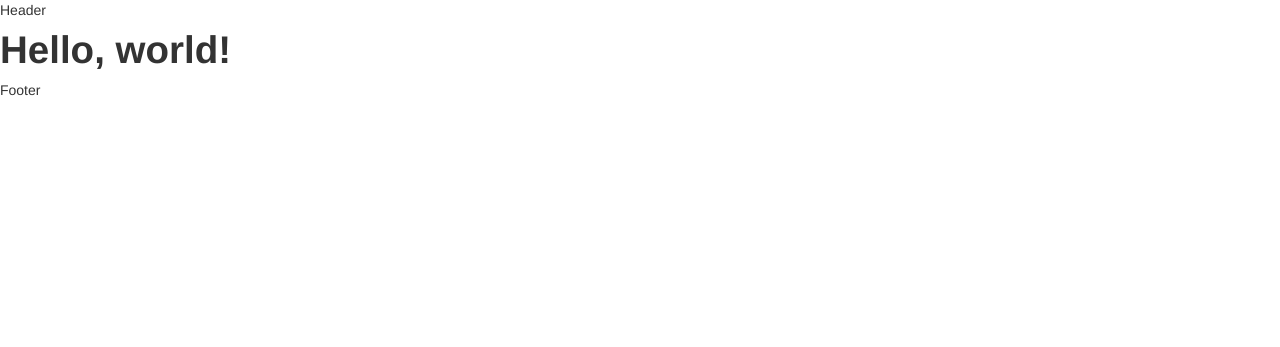
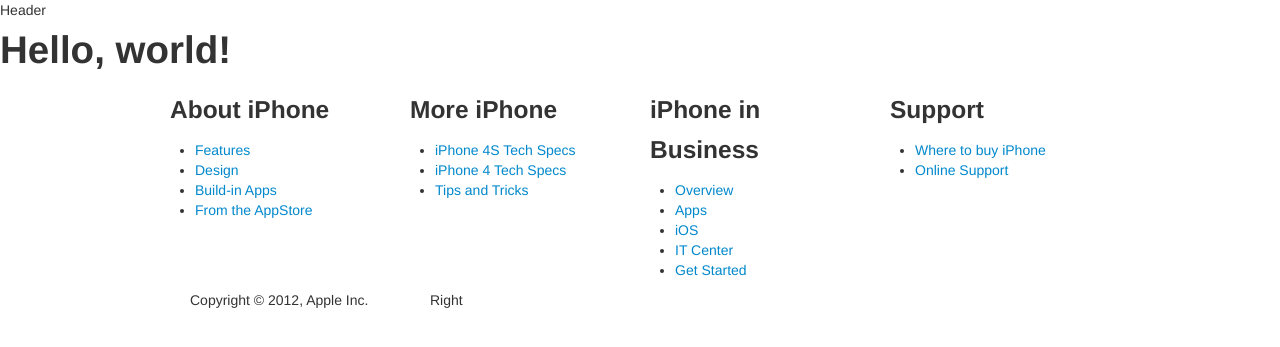
Before and after one commit to AptechC1203L/project-g3, a Jekyll site: the page built from index.html, in a window 1280 px wide. Shown: the top 347 px of the page. Built offline with Jekyll 4.4.1, drawn with Linux system fonts in a browser that asks for light colours.

Commit message:
Thêm footer đơn giản, copy từ Apple.com

```diff
--- a/_layouts/default.html
+++ b/_layouts/default.html
@@ -16,9 +16,49 @@
       </article>
 
       <footer>
-        Footer
+        <div class="container">
+          <div class="row">
+            <div class="span3">
+              <h3>About iPhone</h3>
+              <ul>
+                <li><a href="#">Features</a></li>
+                <li><a href="#">Design</a></li>
+                <li><a href="#">Build-in Apps</a></li>
+                <li><a href="#">From the AppStore</a></li>
+              </ul>
+            </div>
+            <div class="span3">
+              <h3>More iPhone</h3>
+              <ul>
+                <li><a href="#">iPhone 4S Tech Specs</a></li>
+                <li><a href="#">iPhone 4 Tech Specs</a></li>
+                <li><a href="#">Tips and Tricks</a></li>
+              </ul>
+            </div>
+            <div class="span3">
+              <h3>iPhone in Business</h3>
+              <ul>
+                <li><a href="#">Overview</a></li>
+                <li><a href="#">Apps</a></li>
+                <li><a href="#">iOS</a></li>
+                <li><a href="#">IT Center</a></li>
+                <li><a href="#">Get Started</a></li>
+              </ul>
+            </div>
+            <div class="span3">
+              <h3>Support</h3>
+              <ul>
+                <li><a href="#">Where to buy iPhone</a></li>
+                <li><a href="#">Online Support</a></li>
+              </ul>
+            </div>
+          </div>
+          <div class="span3">
+            <p>Copyright &copy; 2012, Apple Inc.</p>
+          </div>
+          <div class="span8">Right</div>
+        </div>
       </footer>
-
 
     <!-- Scripts -->
     <script src="http://code.jquery.com/jquery-latest.js"></script>
```
